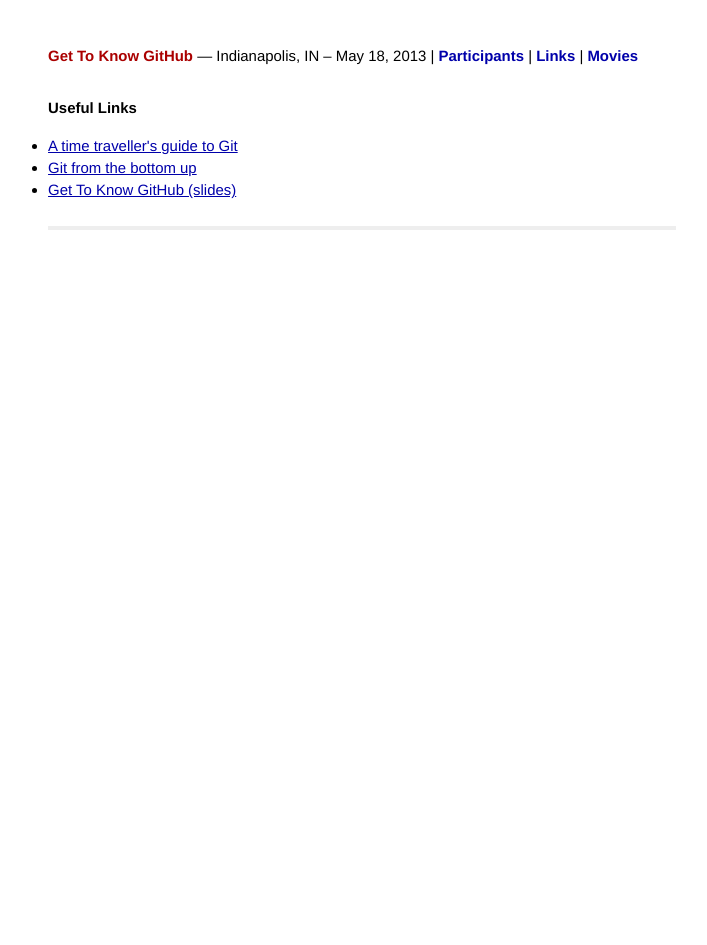
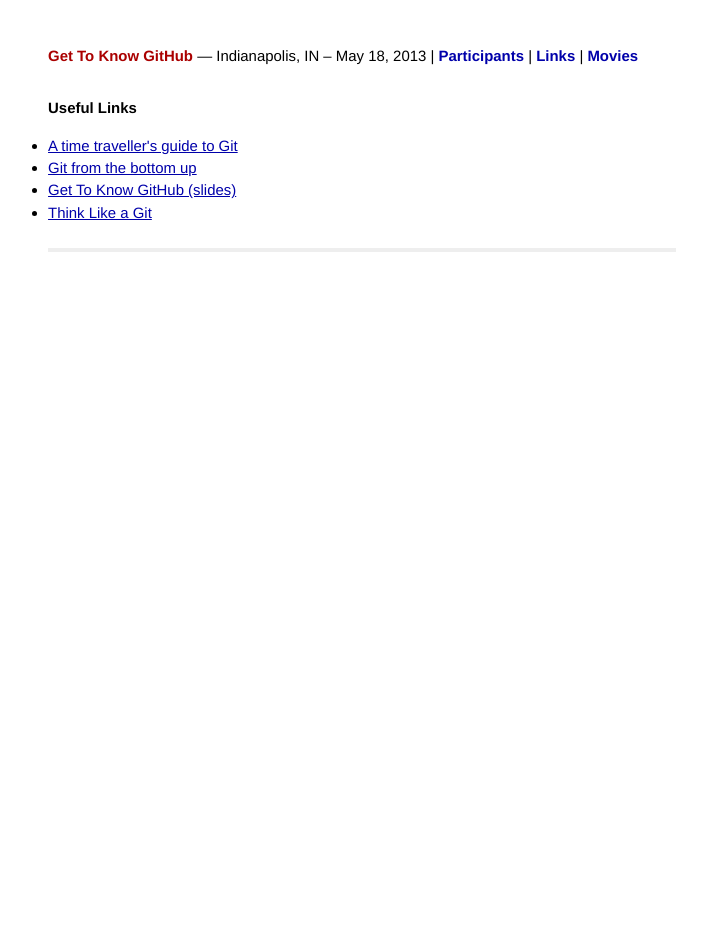
Before and after one commit to bkeepers/g2kg-intrawebs, a Jekyll site: the page built from links.html, in a window 1280 px wide. Shown: the whole page, without its empty margins (278-985 px from the left). Built offline with Jekyll 4.4.1, drawn with Linux system fonts in a browser that asks for light colours.

Commit message:
add think like a git

```diff
--- a/links.html
+++ b/links.html
@@ -8,6 +8,8 @@ links:
     href: http://ftp.newartisans.com/pub/git.from.bottom.up.pdf
   - name: Get To Know GitHub (slides)
     href: http://bit.ly/g2k-github
+  - name: Think Like a Git
+    href: http://think-like-a-git.net/
 ---
 
 <div id="home">
```
